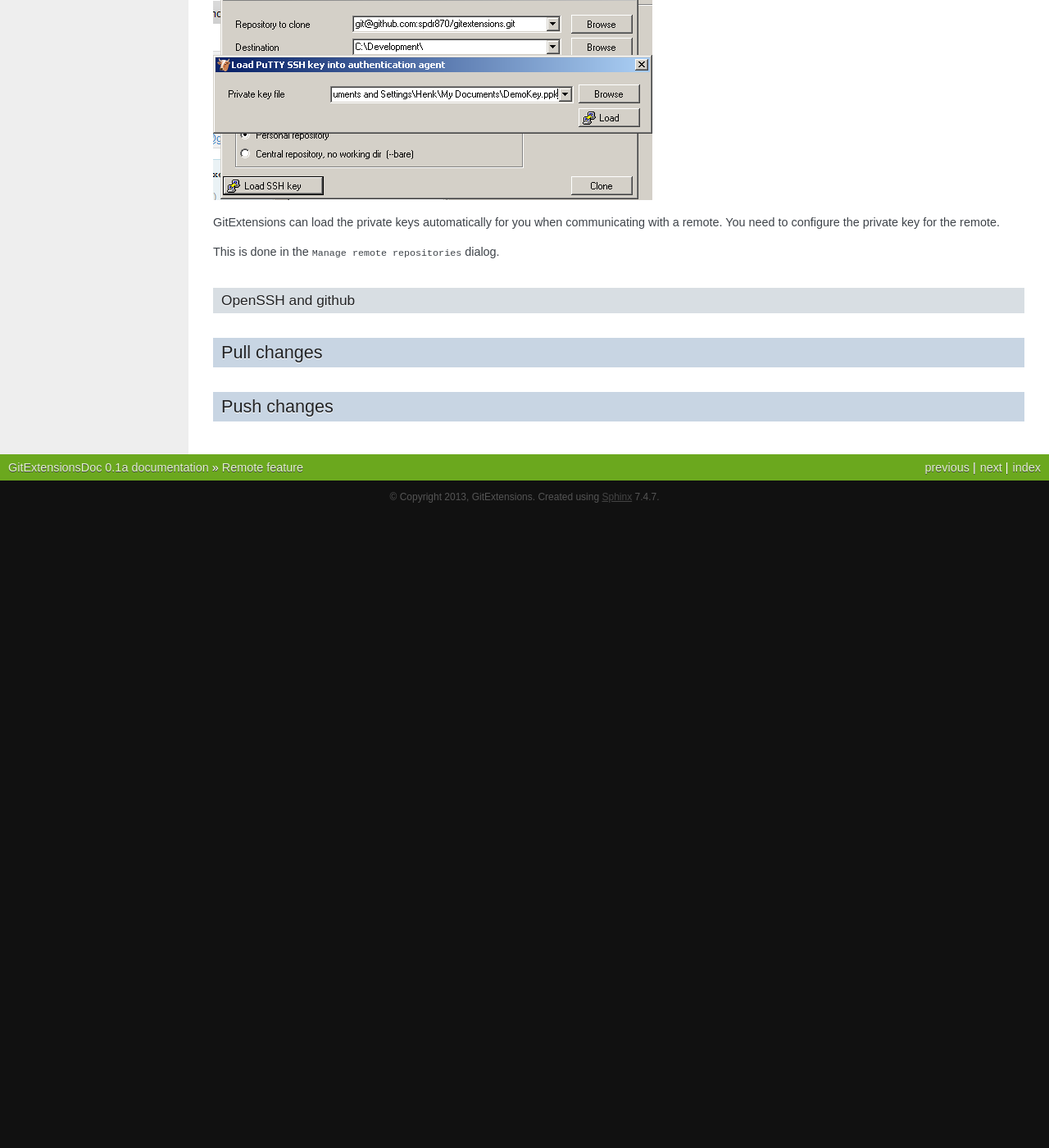
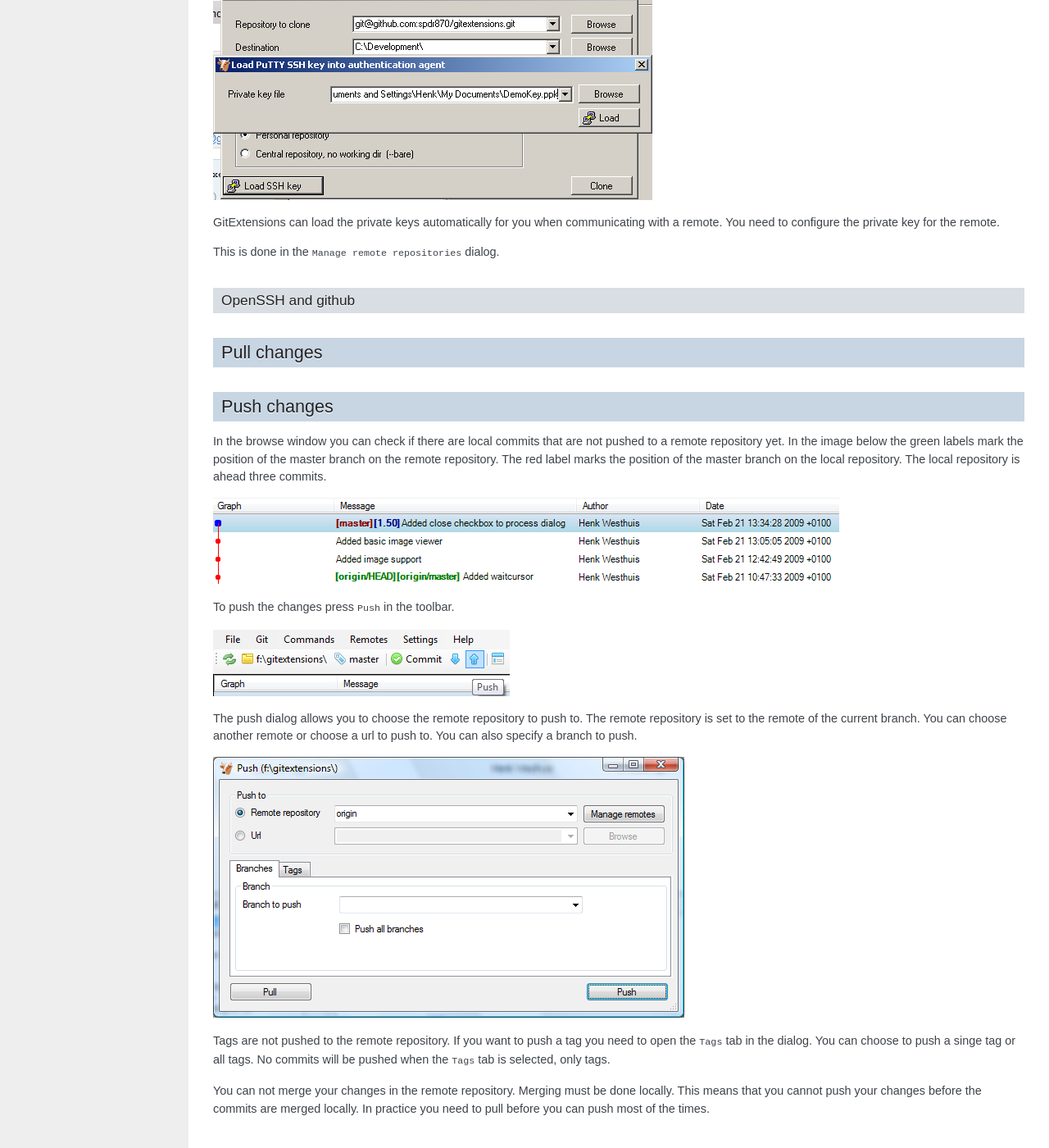
Before and after one commit to martinqt/GitExtensionsDoc, a Sphinx documentation site: the page built from source/remote_feature.rst, in a window 1280 px wide and 1400 px high, scrolled down 3563 px. Shown: the whole window at 82% size. Built offline with Sphinx 7.4.7, drawn with Linux system fonts in a browser that asks for light colours; before the commit the page ends 4189 px from its top, so only the background shows below that.

Commit message:
Port push changes section

```diff
--- a/source/remote_feature.rst
+++ b/source/remote_feature.rst
@@ -90,3 +90,24 @@ Pull changes
 
 Push changes
 ------------
+
+In the browse window you can check if there are local commits that are not pushed to a remote repository yet. In the image
+below the green labels mark the position of the master branch on the remote repository. The red label marks the position of
+the master branch on the local repository. The local repository is ahead three commits.
+
+.. image:: /images/push1.png
+
+To push the changes press ``Push`` in the toolbar.
+
+.. image:: /images/push_toolbar.png
+
+The push dialog allows you to choose the remote repository to push to. The remote repository is set to the remote of the
+current branch. You can choose another remote or choose a url to push to. You can also specify a branch to push.
+
+.. image:: /images/push_dialog.png
+
+Tags are not pushed to the remote repository. If you want to push a tag you need to open the ``Tags`` tab in the dialog. You
+can choose to push a singe tag or all tags. No commits will be pushed when the ``Tags`` tab is selected, only tags.
+
+You can not merge your changes in the remote repository. Merging must be done locally. This means that you cannot push your
+changes before the commits are merged locally. In practice you need to pull before you can push most of the times.
```
Also changed, not shown: progress.md (+1 -1 lines), source/images/push1.png (added), source/images/push_dialog.png (added), source/images/push_toolbar.png (added).
